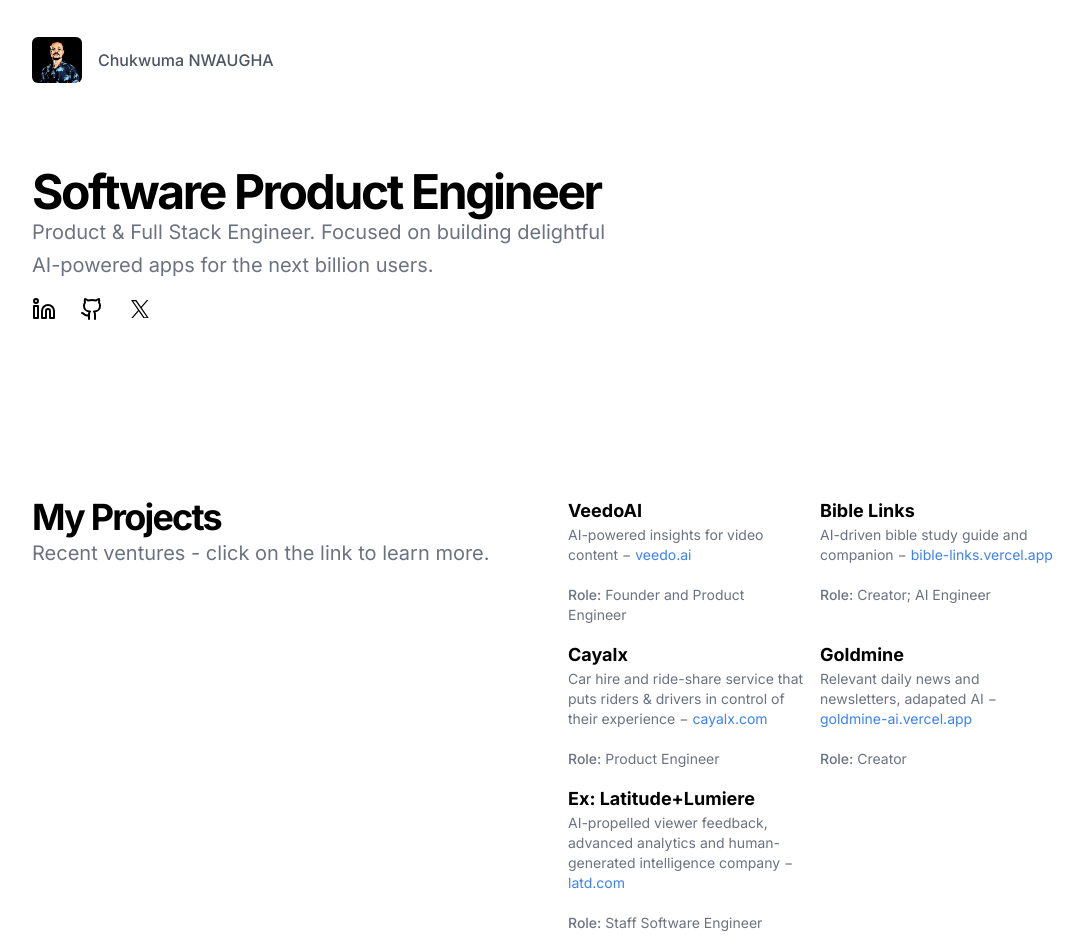
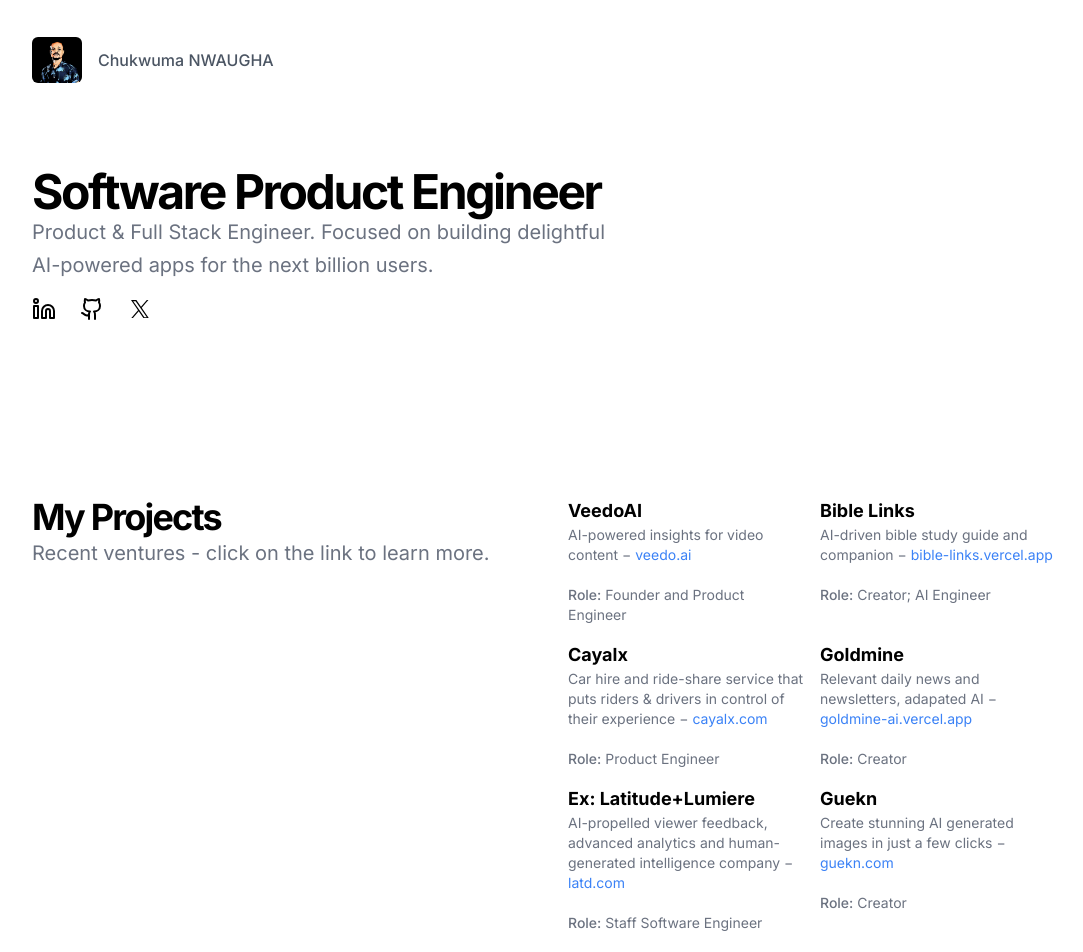
Before and after one commit to nwaughachukwuma/portfolio, a Next.js app: page / in a window 1280 px wide. Shown: the top 952 px of the page, without its empty margins (96-1179 px from the left). Built offline with nearby package versions, Linux system fonts and the light colour scheme.

Commit message:
add guekn to my projects

```diff
--- a/src/components/main.tsx
+++ b/src/components/main.tsx
@@ -143,6 +143,14 @@
                 >
                   {`AI-propelled viewer feedback, advanced analytics and human-generated intelligence company`}
                 </DescriptionCard>
+
+                <DescriptionCard
+                  title="Guekn"
+                  role="Creator"
+                  link="https://guekn.com"
+                >
+                  {`Create stunning AI generated images in just a few clicks`}
+                </DescriptionCard>
               </div>
             </div>
           </div>
```
